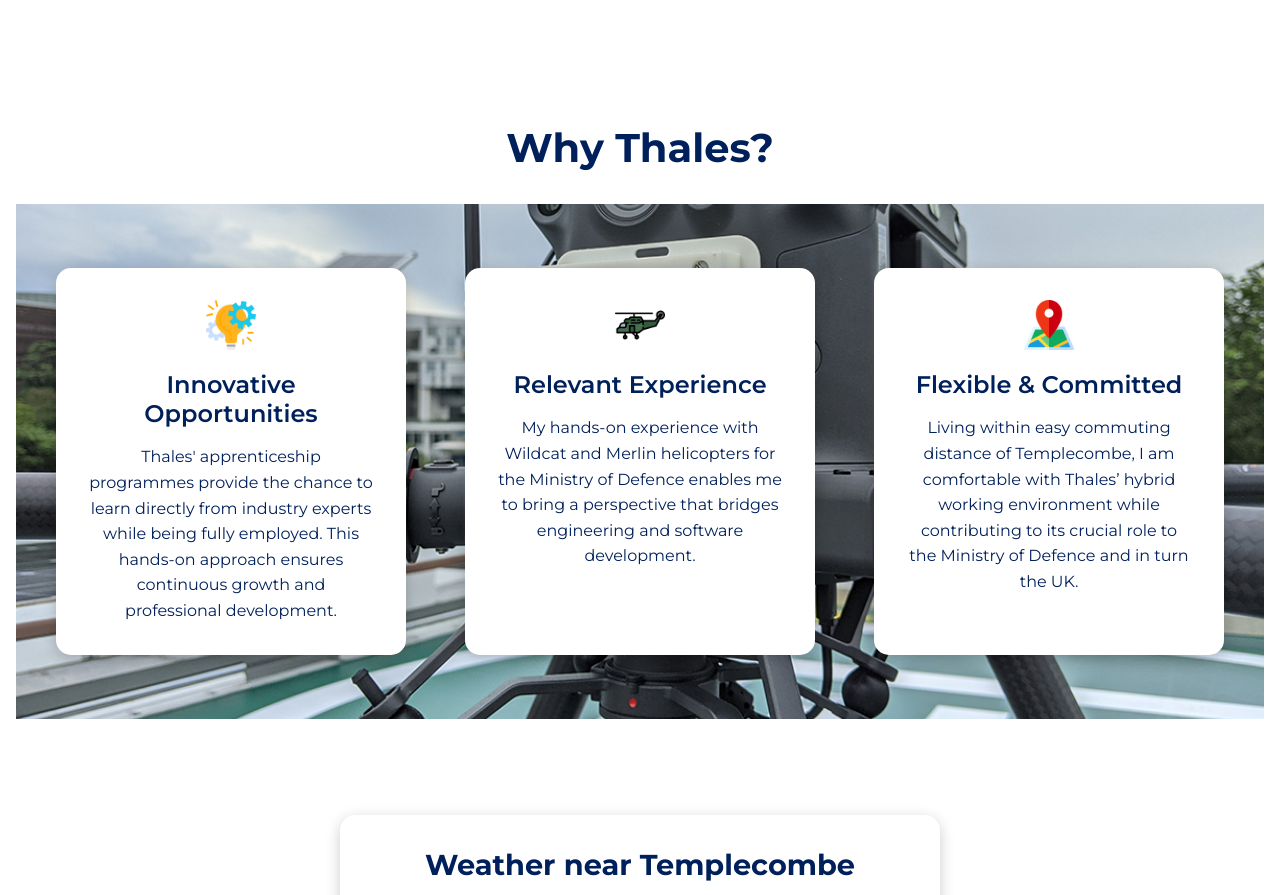
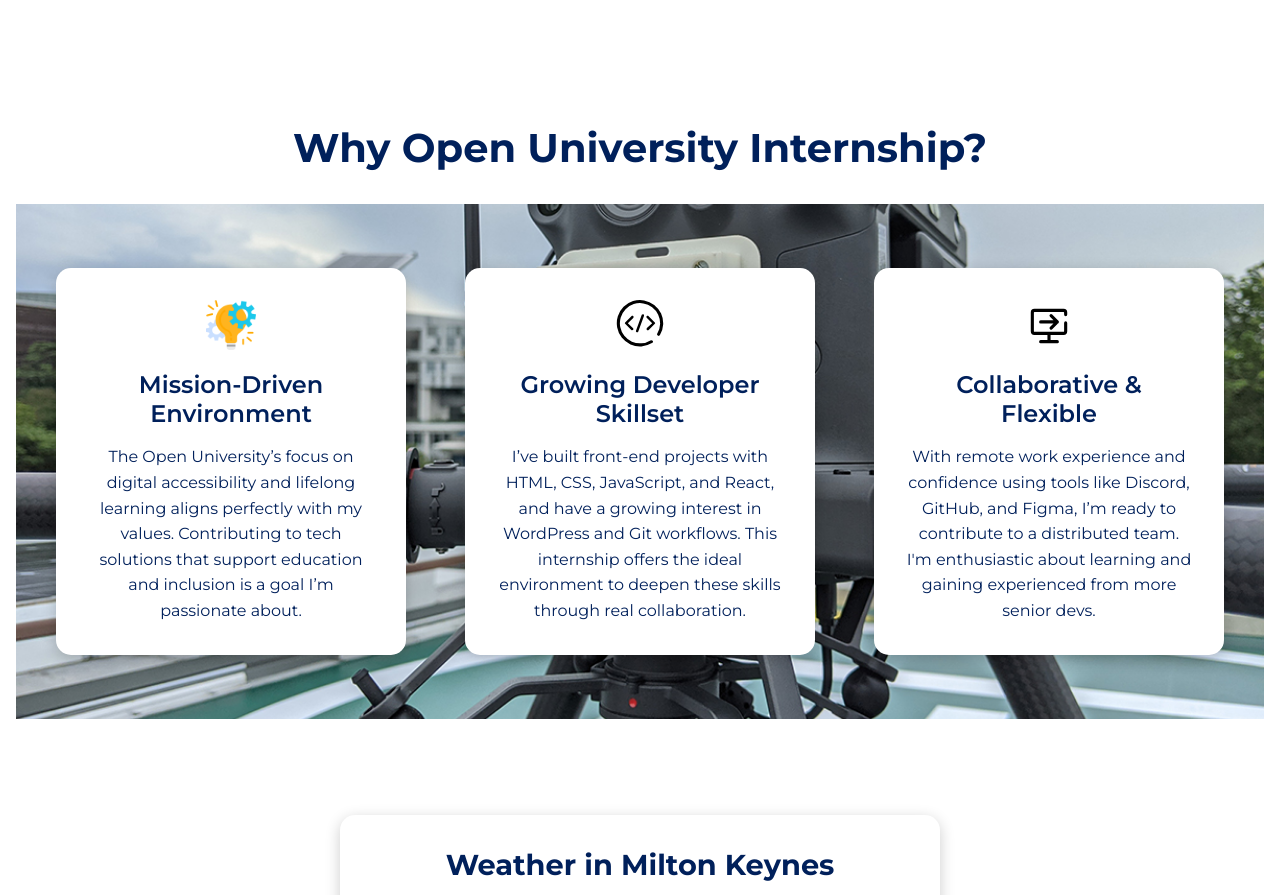
Before and after one commit to ZebraFang/thales-level4-developer-application, a website: page index.html in a window 1280 px wide. Shown: the part 1620-2515 px from the top of the page. Drawn offline with nearby package versions, Linux system fonts and the light colour scheme; no server answers.

Commit message:
Updated for OU internship

```diff
--- a/app.js
+++ b/app.js
@@ -1,21 +1,20 @@
-const burger = document.querySelector('.burger');
-const navSelect = document.querySelector('.nav-select');
+const burger = document.querySelector(".burger");
+const navSelect = document.querySelector(".nav-select");
 
-burger.addEventListener('click', () => {
-    navSelect.classList.toggle('active');
-    burger.classList.toggle('toggle');
+burger.addEventListener("click", () => {
+  navSelect.classList.toggle("active");
+  burger.classList.toggle("toggle");
 });
-
 
 // Weather API
 const apiKey = "ea71020fe8cbadc134082ac1e319fd7c";
-const lat = 51.0337997;
-const lon = -2.4026109;
+const lat = 52.0375838716071;
+const lon = -0.7476019594483129;
 const weatherResult = document.getElementById("weather-data");
 const weatherIcon = document.getElementById("weather-icon");
 
 async function fetchWeather() {
-    const url = `https://api.openweathermap.org/data/2.5/weather?lat=${lat}&lon=${lon}&appid=${apiKey}&units=metric`;;
+  const url = `https://api.openweathermap.org/data/2.5/weather?lat=${lat}&lon=${lon}&appid=${apiKey}&units=metric`;
 
   try {
     const response = await fetch(url);
@@ -34,7 +33,8 @@
             <br>Feels like: ${data.main.feels_like}°C
         `;
   } catch (error) {
-        weatherResult.textContent = "Error fetching weather data. Please try again.";
+    weatherResult.textContent =
+      "Error fetching weather data. Please try again.";
     weatherIcon.src = ""; // Clear the icon if there's an error
   }
 }
@@ -42,10 +42,11 @@
 // Fetch weather data on page load
 document.addEventListener("DOMContentLoaded", fetchWeather);
 
-
 // Email form
 // Add event listener to the form
-document.getElementById("contact-form").addEventListener("submit", function (e) {
+document
+  .getElementById("contact-form")
+  .addEventListener("submit", function (e) {
     e.preventDefault(); // Prevent page reload
 
     // Capture form data
@@ -60,7 +61,8 @@
     const templateID = "template_dwvhdms";
 
     // Send email using EmailJS
-  emailjs.send(serviceID, templateID, params)
+    emailjs
+      .send(serviceID, templateID, params)
       .then(() => {
         alert("Message sent successfully!");
 
--- a/index.html
+++ b/index.html
@@ -8,7 +8,7 @@
     <link rel="icon" type="image/png" href="./img/favicon-16x16.png">
     <link href="https://fonts.googleapis.com/css2?family=Montserrat:wght@100..900&display=swap" rel="stylesheet">
     <link rel="stylesheet" href="style.css">
-    <title>Gregory Mansell - Thales Software Developer Apprenticeship</title>
+    <title>Gregory Mansell - OU Internship</title>
 </head>
 <body>
     <header>
@@ -37,10 +37,10 @@
     <section class="hero-section" id="home">
         <div class="hero-container">
             <div class="hero-content">
-                <h1 id="main-title">Software Developer Apprenticeship</h1>
-                <h2 id="second-heading">Why I’m a Great Candidate for Thales</h2>
+                <h1 id="main-title">Open University Iternship</h1>
+                <h2 id="second-heading">Why I’m a Great Candidate for OU</h2>
                 <p class="subtitle">
-                    Your Next Software Developer Apprentice: Blending engineering expertise with a passion for technology to drive innovation. This is my interactive cover letter.
+                    Your Next Coding/Design Internship: Blending engineering expertise with a passion for technology to drive innovation. This is my interactive cover letter.
                 </p>
                 <div class="social-icons">
                     <a href="https://github.com/ZebraFang" aria-label="Github">
@@ -104,44 +104,44 @@
     </section>
     <section class="why" id="why">
         <div class="why-header-container">
-            <h2 class="why-thales-header">Why Thales?</h2>
+            <h2 class="why-thales-header">Why Open University Internship?</h2>
         </div>
         <div class="why-container">
             <div class="why-cards-container">
                 <!-- Card 1 -->
                 <div class="why-card">
                     <img src="./img/project-management.png" alt="Innovation icon" class="why-icon">
-                    <h4>Innovative Opportunities</h4>
+                    <h4>Mission-Driven Environment</h4>
                     <p>
-                        Thales' apprenticeship programmes provide the chance to learn directly from industry experts while being fully employed. This hands-on approach ensures continuous growth and professional development.
+                        The Open University’s focus on digital accessibility and lifelong learning aligns perfectly with my values. Contributing to tech solutions that support education and inclusion is a goal I’m passionate about.
                     </p>
                 </div>
 
                 <!-- Card 2 -->
                 <div class="why-card">
-                    <img src="./img/helicopter.png" alt="Helicopter icon" class="why-icon">
-                    <h4>Relevant Experience</h4>
+                    <img src="./img/developer-centerpublic-api-svgrepo-com.svg" alt="HTML coding closing tags" class="why-icon">
+                    <h4>Growing Developer Skillset</h4>
                     <p>
-                        My hands-on experience with Wildcat and Merlin helicopters for the Ministry of Defence enables me to bring a perspective that bridges engineering and software development.
+                        I’ve built front-end projects with HTML, CSS, JavaScript, and React, and have a growing interest in WordPress and Git workflows. This internship offers the ideal environment to deepen these skills through real collaboration.
                     </p>
                 </div>
 
                 <!-- Card 3 -->
                 <div class="why-card">
-                    <img src="./img/map.png" alt="Location icon" class="why-icon">
-                    <h4>Flexible & Committed</h4>
+                    <img src="./img/screen-share-svgrepo-com.svg" alt="PC screen displaying remote work" class="why-icon">
+                    <h4>Collaborative & Flexible</h4>
                     <p>
-                        Living within easy commuting distance of Templecombe, I am comfortable with Thales’ hybrid working environment while contributing to its crucial role to the Ministry of Defence and in turn the UK.
+                        With remote work experience and confidence using tools like Discord, GitHub, and Figma, I’m ready to contribute to a distributed team. I'm enthusiastic about learning and gaining experienced from more senior devs.
                     </p>
                 </div>
             </div>
         </div>
     </section>
     <section id="weather-app">
-        <h2>Weather near Templecombe</h2>
+        <h2>Weather in Milton Keynes</h2>
         <div id="weather-result">
             <img id="weather-icon" src="" alt="Weather icon" />
-            <p id="weather-data"></p>
+            <p id="weather-data" aria-live="polite"></p>
         </div>
     </section>
     <section id="contact">
```
Also changed, not shown: img/developer-centerpublic-api-svgrepo-com.svg (added), img/screen-share-svgrepo-com.svg (added). Lines whose indentation alone changed are shown as unchanged.
